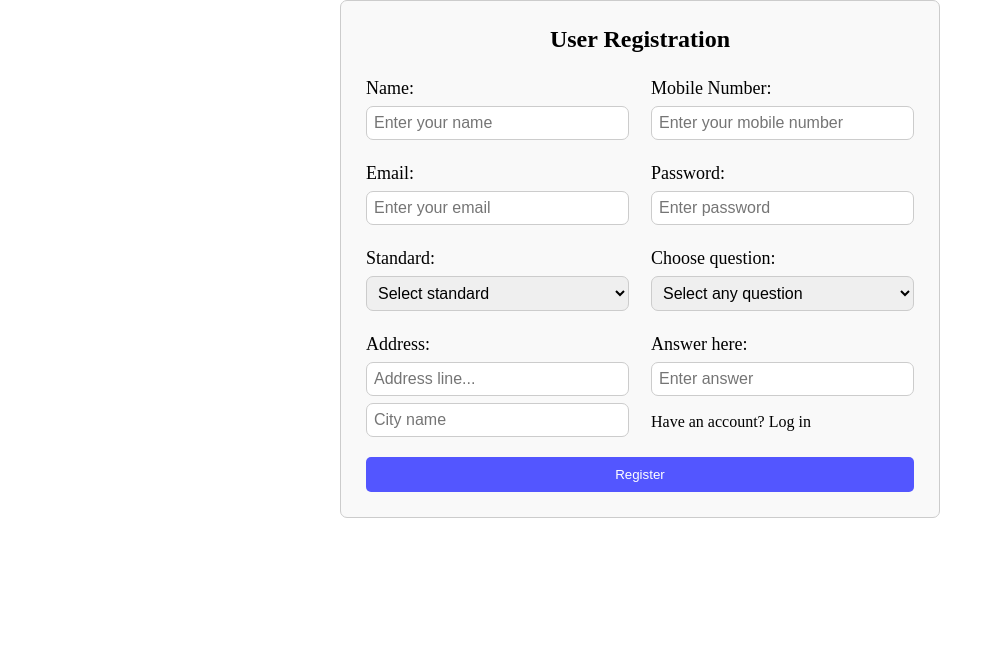
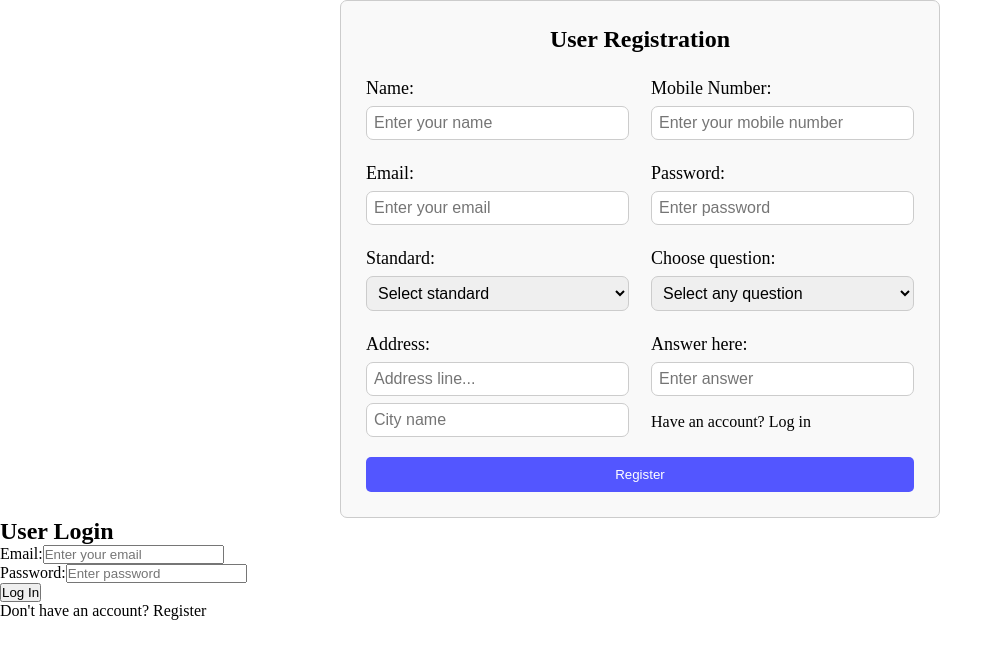
Before and after one commit to thenileshnishad/Project-Maths_Quiz_for_Kids, a React (Vite) app in the folder client/: page / in a window 1280 px wide. Shown: the top 658 px of the page, without its empty margins (0-1003 px from the left). Built offline with nearby package versions, Linux system fonts and the light colour scheme.

Commit message:
feat: Start work on user login page

```diff
--- a/client/src/App.jsx
+++ b/client/src/App.jsx
@@ -1,11 +1,13 @@
 import React from "react"
+import "./App.css"
 import RegisterPage from "./pages/User/Register/RegisterPage"
-import "./App.css"
+import Login from "./pages/User/Login/LoginPage"
 
 const App = () => {
   return (
     <>
       <RegisterPage />
+      <Login />
     </>
   )
 }
--- /dev/null
+++ b/client/src/pages/User/Login/LoginPage.jsx
@@ -0,0 +1,61 @@
+import React, { useState } from "react"
+
+const LoginPage = () => {
+  const [formData, setFormData] = useState({
+    email: "",
+    password: "",
+  })
+
+  const handleChange = (e) => {
+    const { name, value } = e.target
+    setFormData((prevData) => ({
+      ...prevData,
+      [name]: value,
+    }))
+  }
+
+  const handleSubmit = (e) => {
+    e.preventDefault()
+    const { email, password } = formData
+  }
+
+  return (
+    <div>
+      <h2>User Login</h2>
+
+      <form onSubmit={handleSubmit}>
+        <label>
+          Email:
+          <input
+            type="email"
+            name="email"
+            value={formData.email}
+            onChange={handleChange}
+            required
+            placeholder="Enter your email"
+          />
+        </label>
+        <br />
+
+        <label>
+          Password:
+          <input
+            type="password"
+            name="password"
+            value={formData.password}
+            onChange={handleChange}
+            required
+            placeholder="Enter password"
+          />
+        </label>
+        <br />
+
+        <button type="submit">Log In</button>
+
+        <div>Don't have an account? Register</div>
+      </form>
+    </div>
+  )
+}
+
+export default LoginPage
```
